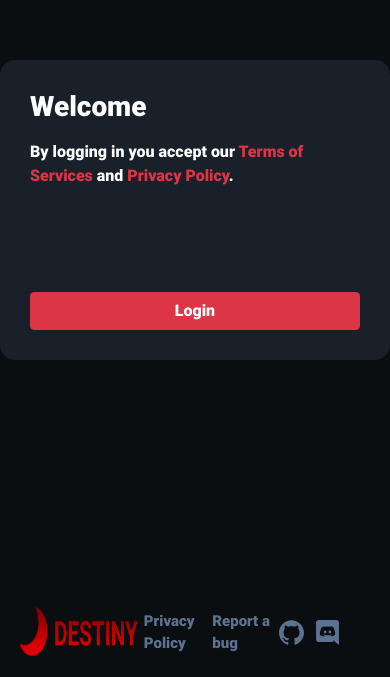
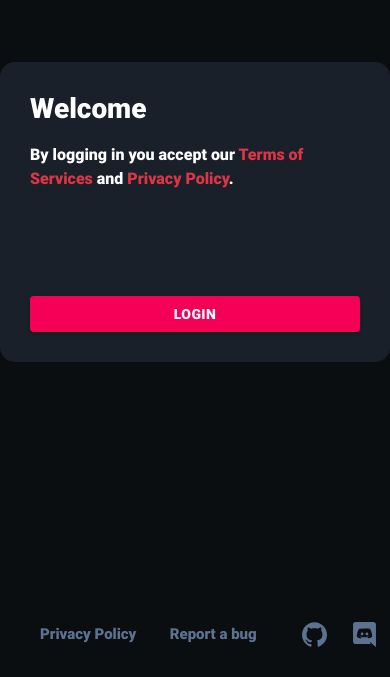
Before and after one commit to michalzard/Destiny, a React (Create React App) app: page / in a window 390 px wide. Shown: the part 167-844 px from the top of the page. Built offline with nearby package versions, Linux system fonts and the light colour scheme; what javascript-time-ago would draw is missing.

Commit message:
footer look better on small viewport

```diff
--- a/src/components/Welcome.jsx
+++ b/src/components/Welcome.jsx
@@ -1,6 +1,6 @@
 import React from 'react'
 import "../styles/auth/Login.scss";
-import {Button} from "react-bootstrap";
+import {Button,Hidden} from "@material-ui/core";
 import {ReactComponent as GithubIcon} from "../assets/images/github.svg";
 import  {ReactComponent as DiscordIcon} from "../assets/images/discord.svg";
 import Destiny from '../assets/images/destinyLogo.png';
@@ -16,17 +16,23 @@ function WelcomeScreen() {
             <div className="panel_info">
             By logging in you accept our <a href="https://www.youtube.com/watch?v=dQw4w9WgXcQ&feature=youtu.be">Terms of Services</a> and <a href="https://www.youtube.com/watch?v=dQw4w9WgXcQ&feature=youtu.be">Privacy Policy</a>.
             </div>
-            <Button variant="danger" href="/login">Login</Button>
+            <Button color="secondary" variant="contained" style={{color:"white"}} href="/login">Login</Button>
             </div>
             </div>
 
             <div className="login_footer">
+            <Hidden xsDown>
             <div className="logo"><img src={Destiny} alt="Destiny logo"/></div>
+            </Hidden>
+            <Hidden mdUp>
+            {/**empty div to fill space when logo is hidden */}
+            <div></div>
+            </Hidden>
             <div className="footer_info">
             <a href="https://www.youtube.com/watch?v=dQw4w9WgXcQ&feature=youtu.be">Privacy Policy</a>
-            <a href="https://github.com/MichalPlatko/Destiny/issues" >Report a bug</a>
+            <a href="https://github.com/michalzard/Destiny/issues" >Report a bug</a>
             <div className="footer_icons">
-            <a href="https://github.com/MichalPlatko/Destiny">
+            <a href="https://github.com/michalzard/Destiny">
             <GithubIcon className="footer_icon" width={25} height={25}style={{fill:"#5d7290"}}/></a>
             <a href="https://discord.gg/HzXaRJcbyp">
             <DiscordIcon className="footer_icon"  width={25} height={25}style={{fill:"#5d7290"}}/></a>
--- a/src/components/auth/Login.jsx
+++ b/src/components/auth/Login.jsx
@@ -4,7 +4,7 @@ import {Button} from "react-bootstrap";
 import {ReactComponent as GithubIcon} from "../../assets/images/github.svg";
 import  {ReactComponent as DiscordIcon} from "../../assets/images/discord.svg";
 import Destiny from '../../assets/images/destinyLogo.png';
-import {TextField} from "@material-ui/core";
+import {TextField,Hidden} from "@material-ui/core";
 import axios from "axios";
 import { Redirect } from 'react-router-dom';
 
@@ -61,7 +61,14 @@ function Login({setUserToken}) {
             </div>
 
             <div className="login_footer">
+            <Hidden xsDown>
             <div className="logo"><img src={Destiny} alt="Destiny logo"/></div>
+            </Hidden>
+            <Hidden mdUp>
+            {/**empty div to fill space when logo is hidden */}
+            <div></div>
+            </Hidden>
+
             <div className="footer_info">
             <a href="https://www.youtube.com/watch?v=dQw4w9WgXcQ&feature=youtu.be">Privacy Policy</a>
             <a href="https://github.com/michalzard/Destiny/issues" >Report a bug</a>
--- a/src/components/auth/Register.jsx
+++ b/src/components/auth/Register.jsx
@@ -5,7 +5,7 @@ import {ReactComponent as GithubIcon} from "../../assets/images/github.svg";
 import  {ReactComponent as DiscordIcon} from "../../assets/images/discord.svg";
 import Destiny from '../../assets/images/destinyLogo.png';
 import {Redirect} from "react-router-dom";
-import {TextField} from "@material-ui/core";
+import {TextField,Hidden} from "@material-ui/core";
 import axios from "axios";
 
 function Register() {
@@ -54,9 +54,15 @@ function Register() {
             <a href="/login" style={{color:"#BFFFBC"}}>Already have an account?</a>
             </div>
             </div>
+            <div className="register_footer">
+            <Hidden xsDown>
+            <div className="logo"><img src={Destiny} alt="Destiny logo"/></div>
+            </Hidden>
+            <Hidden mdUp>
+            {/**empty div to fill space when logo is hidden */}
+            <div></div>
+            </Hidden>
 
-            <div className="register_footer">
-            <div className="logo"><img src={Destiny} alt="Destiny logo"/></div>
             <div className="footer_info">
             <a href="https://www.youtube.com/watch?v=dQw4w9WgXcQ&feature=youtu.be">Privacy Policy</a>
             <a href="https://github.com/michalzard/Destiny/issues" >Report a bug</a>
--- a/src/styles/auth/Login.scss
+++ b/src/styles/auth/Login.scss
@@ -61,15 +61,24 @@
   align-items: center;
   color: $blue_primary;
   padding: 20px;
+  @media (max-width:600px){
+    padding-left:0px;
+    padding-right:0px;
+
+  }
   font-size: 15px;
 }
 
 .footer_info {
   display: flex;
-  padding-right: 25px;
+  padding-right: 10px;
   width: 350px;
   justify-content: space-between;
   align-items: center;
+  @media (max-width:600px){
+    width:100%;
+    padding-right: 0px;
+  }
 
   a {
     color: $blue_primary;
--- a/src/styles/auth/Register.scss
+++ b/src/styles/auth/Register.scss
@@ -58,7 +58,6 @@
 
 .footer_info {
   display: flex;
-  padding-right: 25px;
   width: 350px;
   justify-content: space-between;
   align-items: center;
```
